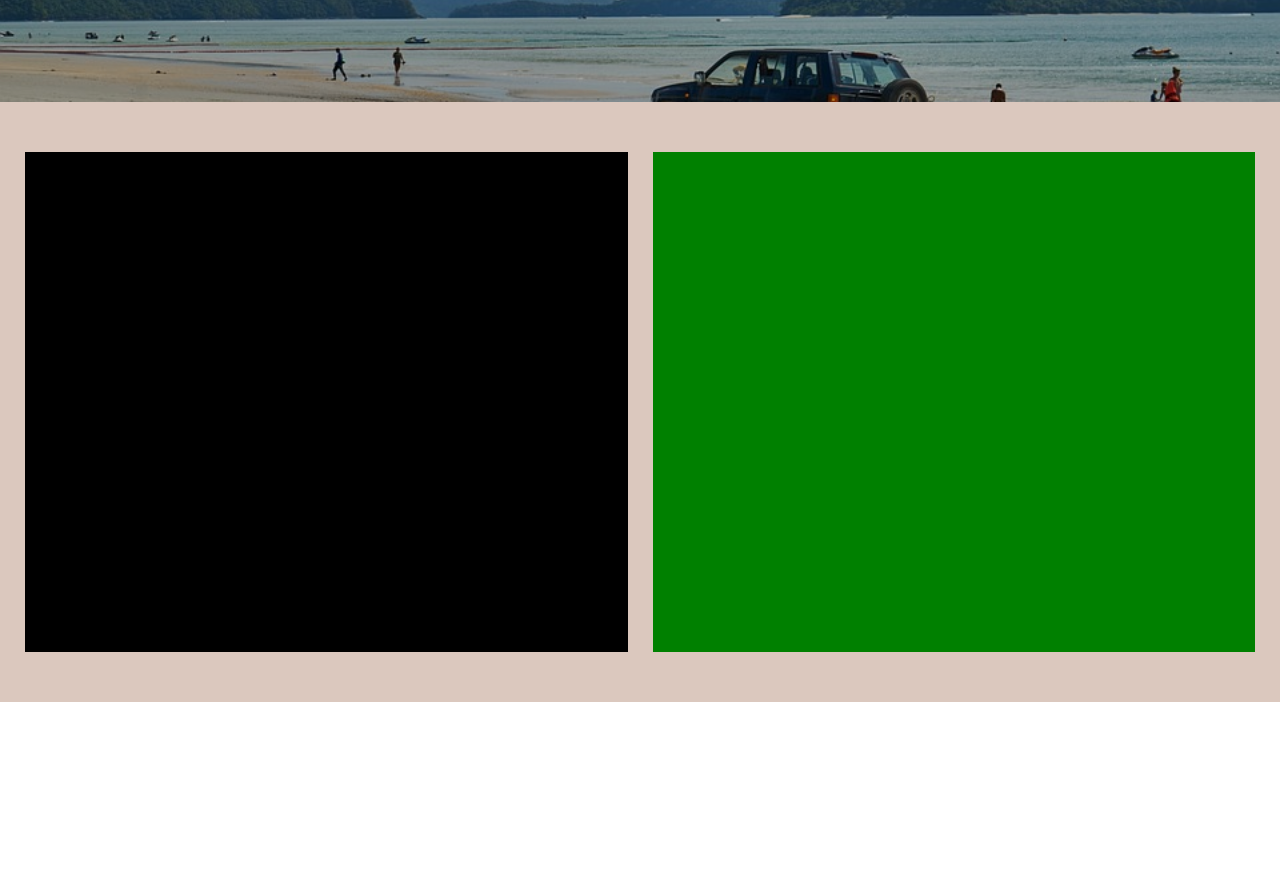
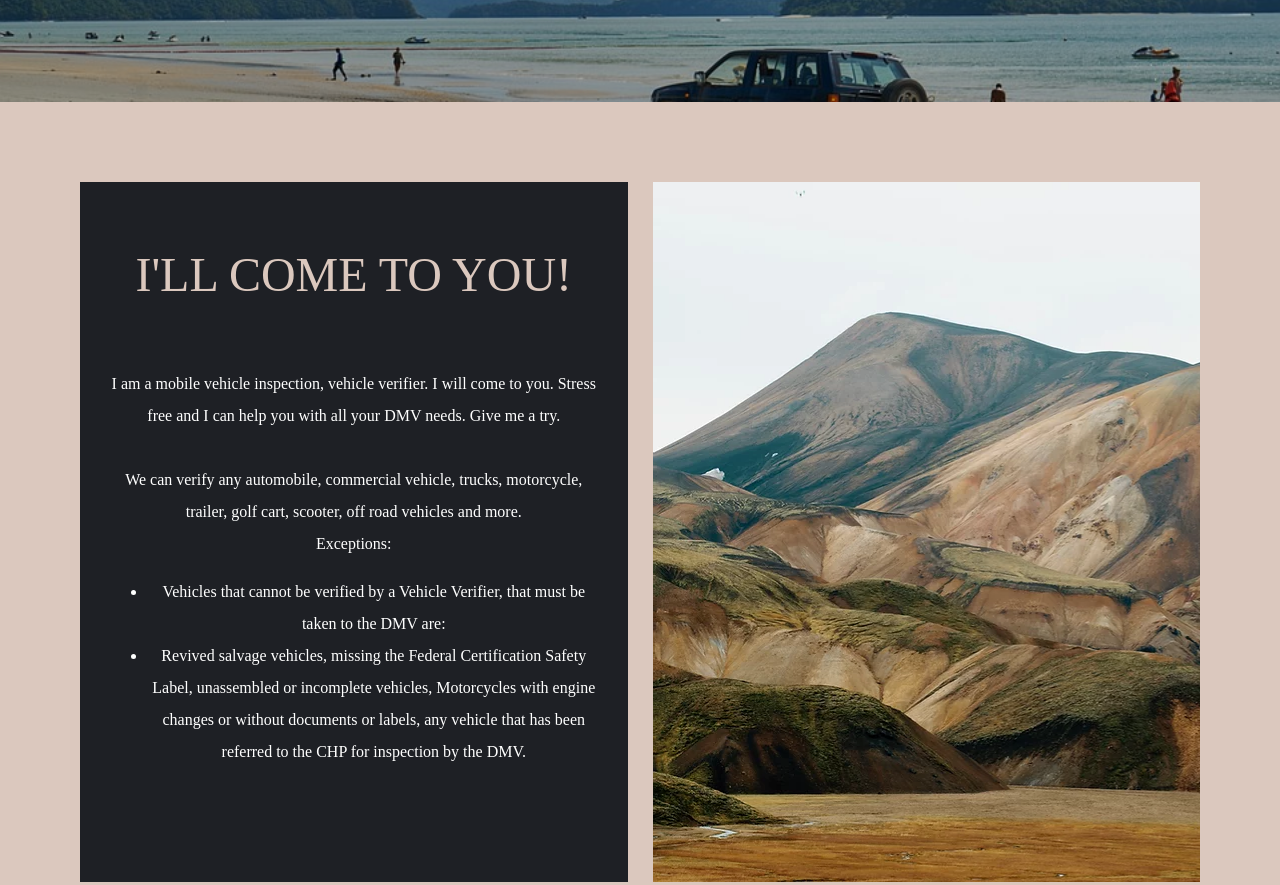
Before and after one commit to shaneduggandev/shaneduggandev.github.io, a plain HTML site: page index.html in a window 1280 px wide. Shown: the part 676-1561 px from the top of the page. Before the commit the page ends 1378 px from the top, so only its background shows below. Drawn offline with Linux system fonts and the light colour scheme.

Commit message:
Wraps up section two

```diff
--- a/index.html
+++ b/index.html
@@ -51,14 +51,15 @@
 
     <section id='section-two'>
         <div class='column column-one'>
-            <div class='subtitle'>
+            <div class='title'>
                 I'LL COME TO YOU!
             </div>
 
+            <div class='text'>
                 <div>
                     I am a mobile vehicle inspection, vehicle verifier. I will come to you. Stress free and I can help you with all your DMV
-                needs. Give me a try. We can verify any automobile, commercial vehicle, trucks, motorcycle, trailer, golf cart, scooter,
-                off road vehicles and more. Exceptions:
+                    needs. Give me a try. <br/><br/> We can verify any automobile, commercial vehicle, trucks, motorcycle, trailer, golf cart, scooter,
+                    off road vehicles and more. <br/> Exceptions:
                 </div>
                 <ul>
                     <li>
@@ -70,6 +71,8 @@
                         inspection by the DMV.
                     </li>
                 </ul>
+            </div>
+
         </div>
 
         <div class='seperator'>
--- a/main.css
+++ b/main.css
@@ -33,14 +33,14 @@ header {
 
 #section-two {
     display: flex;
-    padding: 50px 25px;
+    padding: 80px;
     background-color:rgb(219, 200, 190);
 }
 
 #section-two .column {
     display: flex;
     flex: 1;
-    height: 500px;
+    height: 700px;
 }
 
 #section-two .seperator {
@@ -48,9 +48,25 @@ header {
 }
 
 #section-two .column-one {
-    background-color: black;
+    background-color:rgb(30, 32, 37);
+    /* padding: 100px 50px; */
+    color: white;
+    text-align: center;
+    flex-direction: column;
+    line-height: 2;
+    align-items: center;
+}
+
+#section-two .column-one .title {
+    color:rgb(219, 200, 190);
+}
+
+#section-two .column-one .text {
+    width: 90%;
 }
 
 #section-two .column-two {
-    background-color: green;
+    /* background-color: green; */
+    background-image: url('landscape.webp');
+    background-size: cover;
 }
```
Also changed, not shown: landscape.webp (added). Lines whose indentation alone changed are shown as unchanged.
